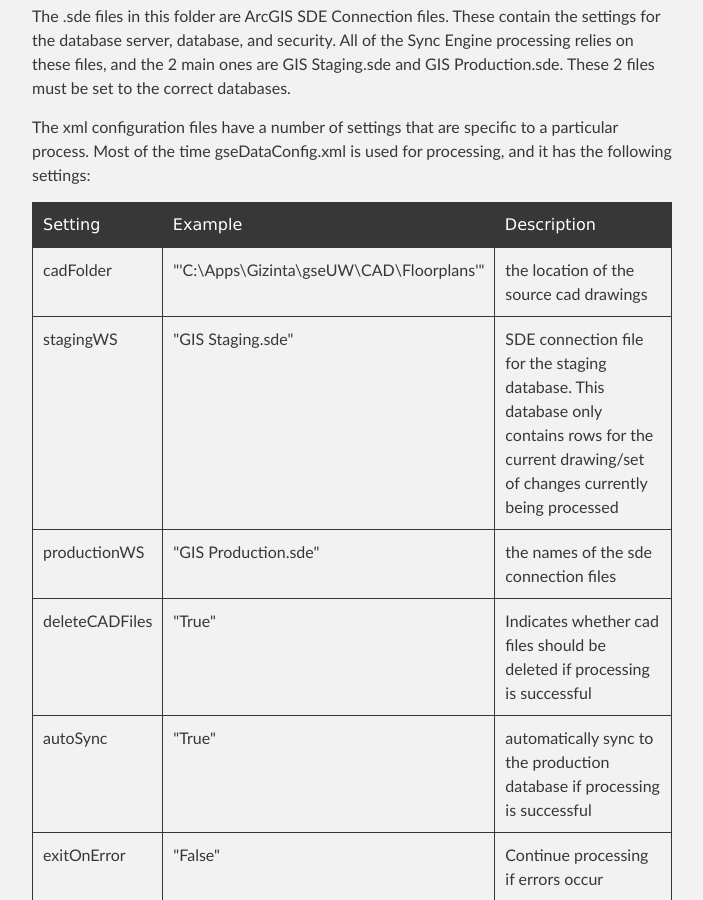
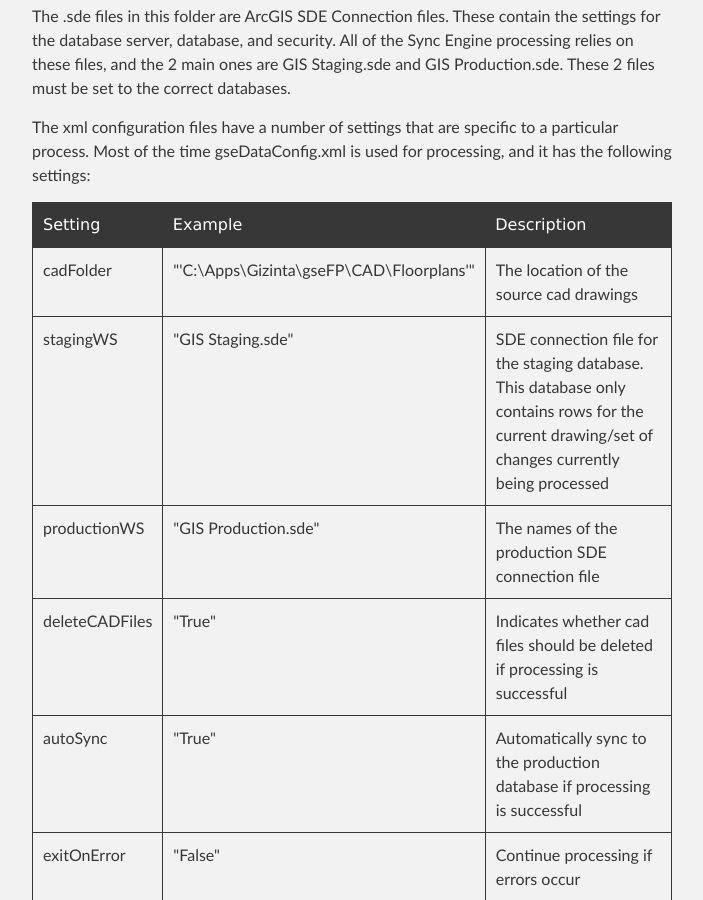
Before and after one commit to Gizinta/gseFP, a Jekyll site: the page built from ETL/serverConfig/index.html, in a window 1280 px wide and 900 px high, scrolled down 341 px. Shown: the whole window, without its empty margins (288-991 px from the left). Built offline with Jekyll 4.4.1, drawn with Linux system fonts in a browser that asks for light colours.

Commit message:
Updated index.html

```diff
--- a/ETL/serverConfig/index.html
+++ b/ETL/serverConfig/index.html
@@ -4,6 +4,7 @@
 layout: default
 published: true
 ---
+
 
 
     <div id="main_content_wrap" class="outer">
@@ -16,11 +17,11 @@
 		<p>The xml configuration files have a number of settings that are specific to a particular process. Most of the time
 		gseDataConfig.xml is used for processing, and it has the following settings:
           <table>
-            <th>Setting</th><th>Example</th><th>Description</th>
+            <th width='10%'>Setting</th><th width='10%'>Example</th><th>Description</th>
             <tr>
 <td>cadFolder</td>
-<td>"'C:\Apps\Gizinta\gseUW\CAD\Floorplans'"</td>
-<td>the location of the source cad drawings</td>
+<td>"'C:\Apps\Gizinta\gseFP\CAD\Floorplans'"</td>
+<td>The location of the source cad drawings</td>
             </tr>
             <tr>
 <td>stagingWS</td>
@@ -29,7 +30,7 @@
             <tr>
 <td>productionWS</td>
 <td>"GIS Production.sde"</td>
-<td>the names of the sde connection files</td>
+<td>The names of the production SDE connection file</td>
         	</tr>
             <tr>
               <td>deleteCADFiles</td>
@@ -39,7 +40,7 @@
 <tr>
   <td>autoSync</td>
   <td>"True"</td>
-  <td>automatically sync to the production database if processing is successful</td>
+  <td>Automatically sync to the production database if processing is successful</td>
             </tr>
             <tr>
               <td>exitOnError</td><td>"False"</td><td>Continue processing if errors occur</td></tr>
```
